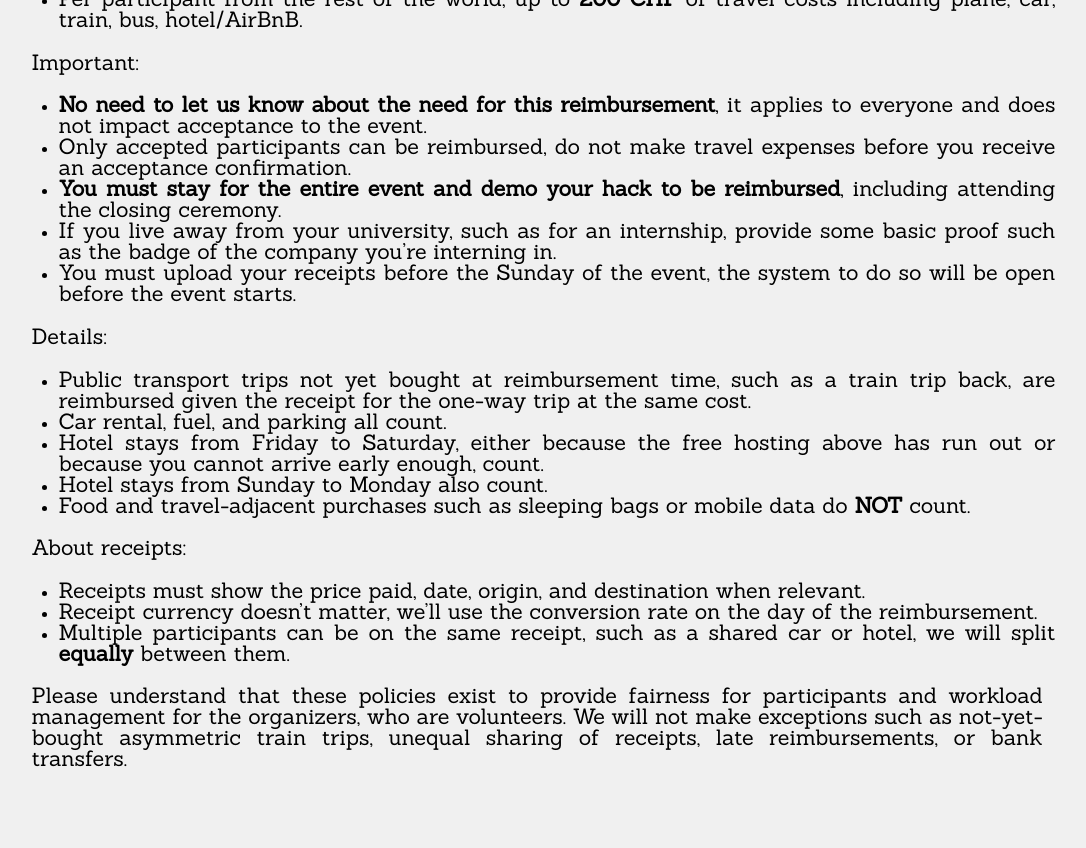
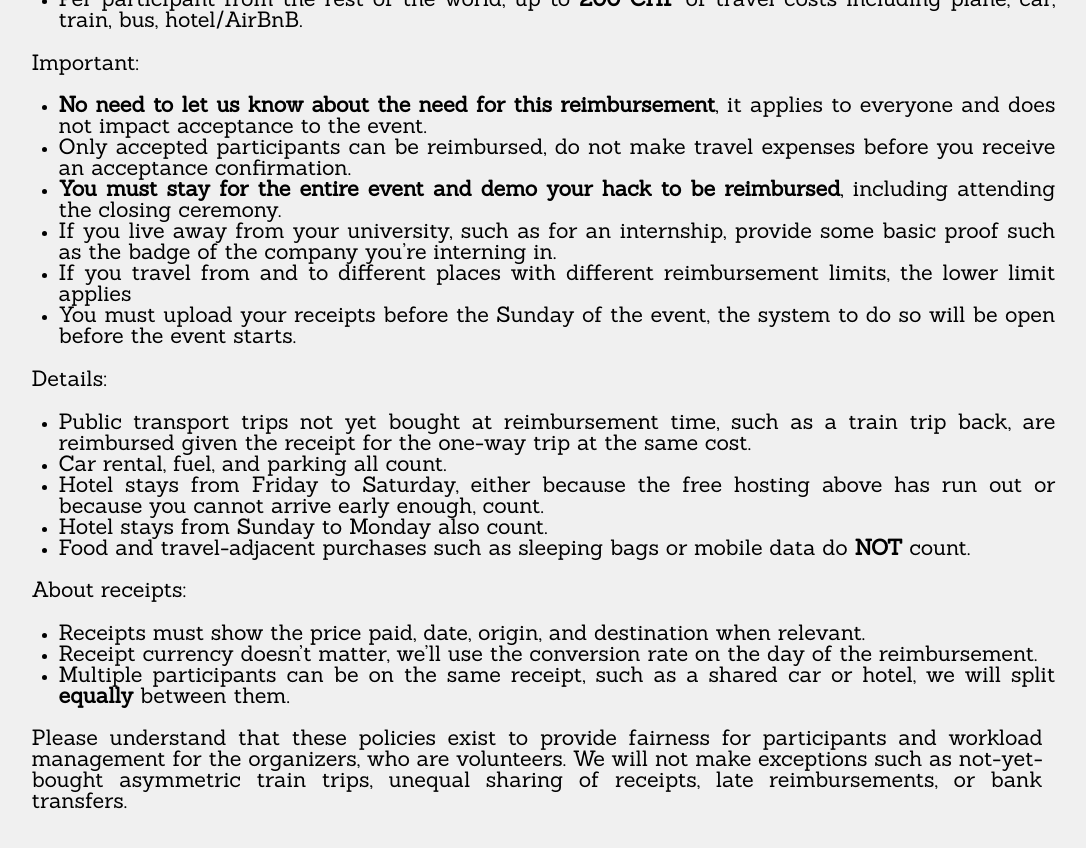
Before and after one commit to LauzHack/LauzHack.github.io, a Jekyll site: the page built from policies.md, in a window 1280 px wide and 900 px high, scrolled down 1343 px. Shown: the top 848 px of the window, without its empty margins (103-1189 px from the left). Built offline with Jekyll 4.4.1, drawn with Linux system fonts in a browser that asks for light colours.

Commit message:
Clarify travel reimbursement edge case

```diff
--- a/policies.md
+++ b/policies.md
@@ -53,6 +53,7 @@ Important:
 * Only accepted participants can be reimbursed, do not make travel expenses before you receive an acceptance confirmation.
 * **You must stay for the entire event and demo your hack to be reimbursed**, including attending the closing ceremony.
 * If you live away from your university, such as for an internship, provide some basic proof such as the badge of the company you’re interning in.
+* If you travel from and to different places with different reimbursement limits, the lower limit applies
 * You must upload your receipts before the Sunday of the event, the system to do so will be open before the event starts.
 
 Details:
```
